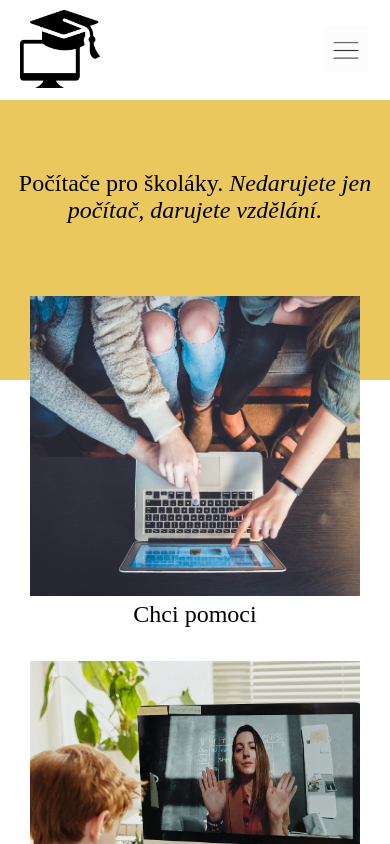
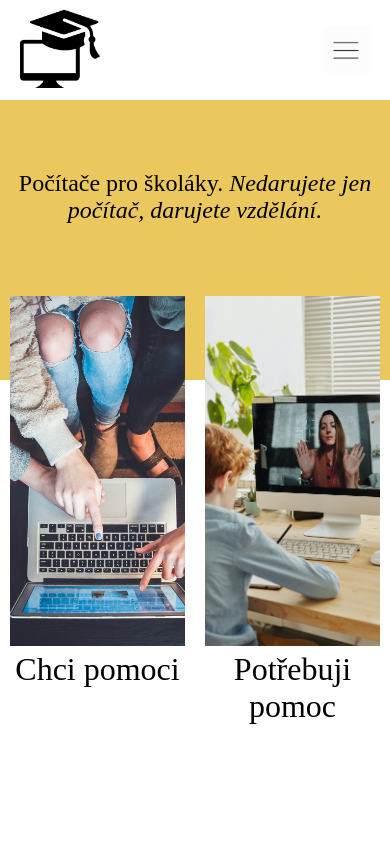
Before and after one commit to zuzubel/pocitace_pro_skolaky, a React app: page / in a window 390 px wide. Shown: the top 844 px of the page. Built offline with nearby package versions, Linux system fonts and the light colour scheme.

Commit message:
Section 'for' changed design for tablets - photos in row

```diff
--- a/src/components/For/style.css
+++ b/src/components/For/style.css
@@ -9,7 +9,7 @@
 
 .for__donors--foto {
   width: 90%vh;
-  height: 300px;
+  height: 280px;
   background-image: url('../img_components/for_donors.jpg');
   background-size: cover;
   background-repeat: no-repeat;
@@ -25,7 +25,7 @@
 
 .for__schools--foto {
   width: 90%vh;
-  height: 300px;
+  height: 280px;
   background-image: url('../img_components/for_schools.jpg');
   background-size: cover;
   background-repeat: no-repeat;
@@ -50,9 +50,42 @@
   border-bottom: 3px solid #eac85e;
 }
 
+/* tablety */
 @media screen and (min-width: 361px) and (max-width: 768px) {
+  .for {
+    display: flex;
+    flex-shrink: 0;
+  }
+
+  .for__donors,
+  .for__schools {
+    flex-direction: column;
+    align-items: center;
+    width: 50%;
+    margin-bottom: 100px;
+  }
+
+  .for__donors--foto,
+  .for__schools--foto {
+    width: 90%;
+    height: 350px;
+  }
+
+  .for__schools--foto {
+    margin-top: 0;
+  }
+
+  .for__schools--a,
+  .for__donors--a {
+    font-size: 32px;
+  }
+
+  .for__donors--a:hover,
+  .for__schools--a:hover {
+    border-bottom: 3px solid #eac85e;
+  }
 }
-/* tady budou už dvě fotky vedle sebe */
+
 
 @media screen and (min-width: 768px) {
   .for {
```
